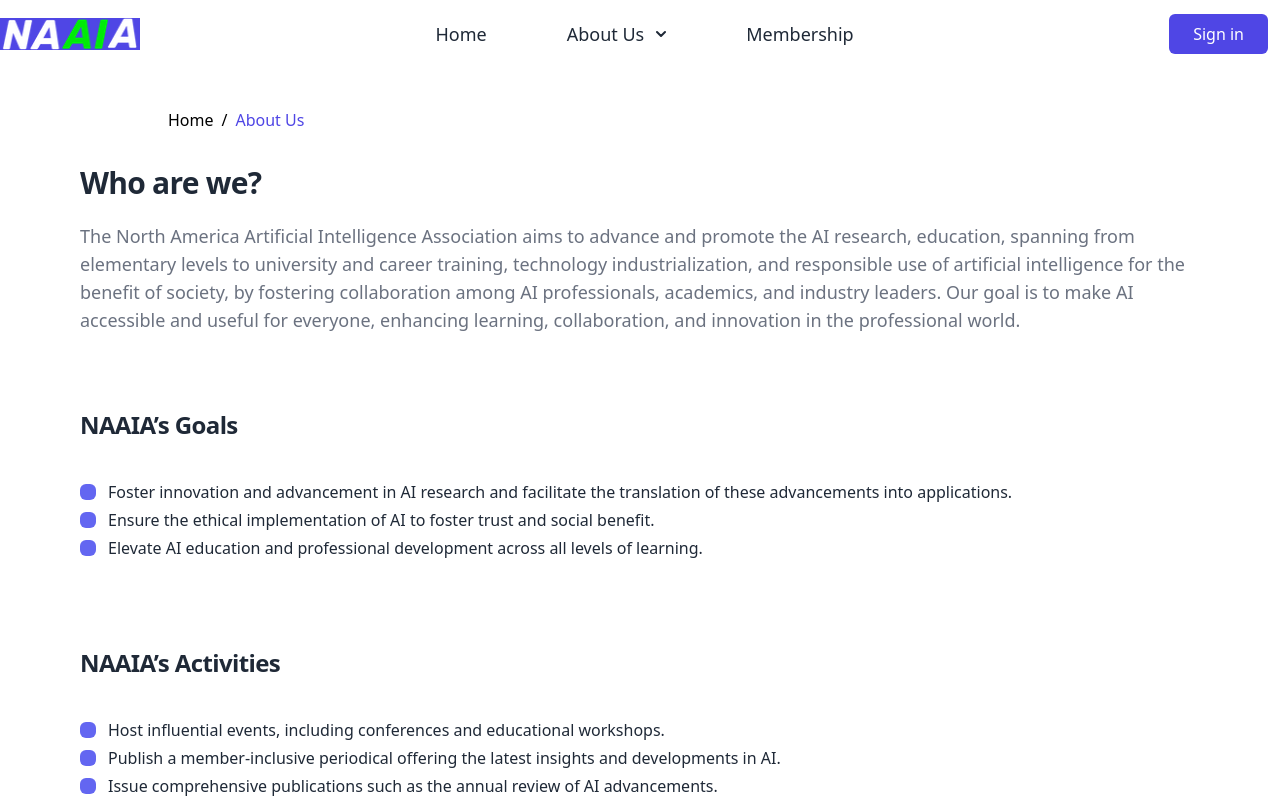
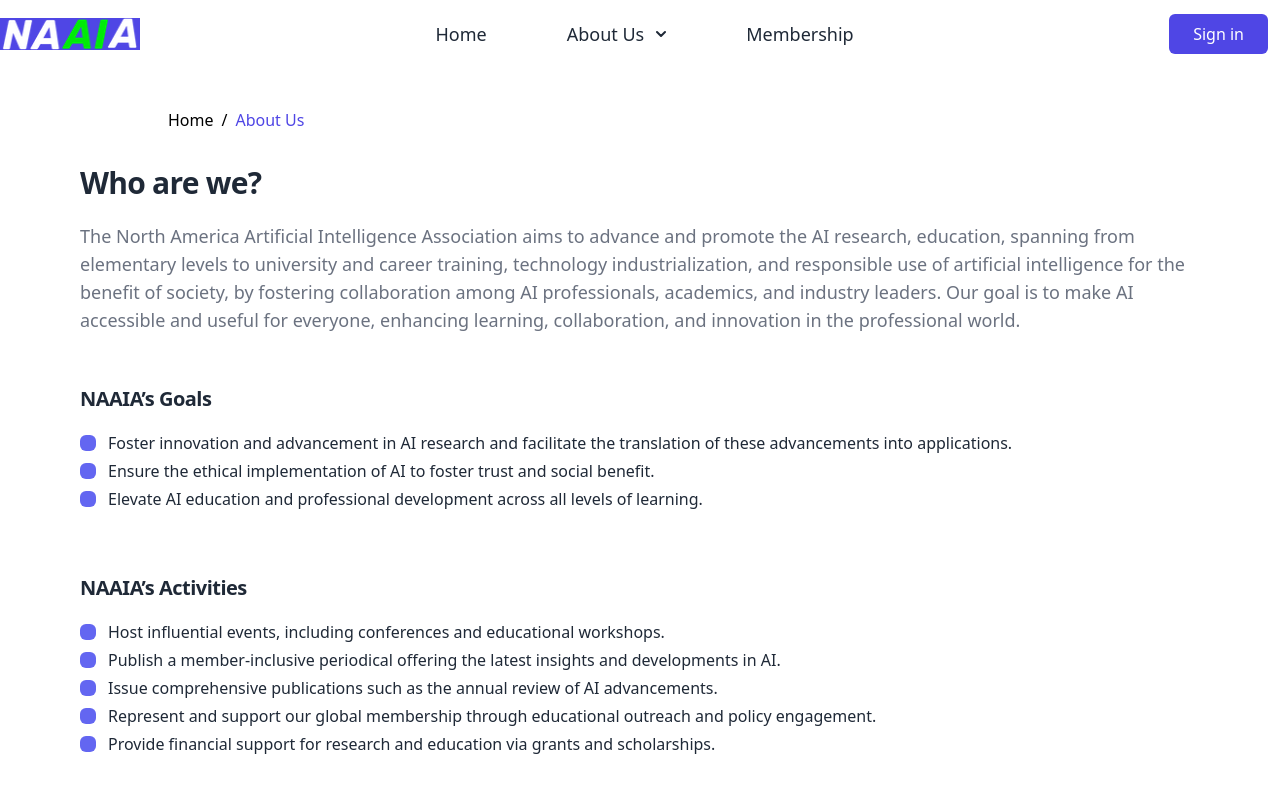
Before and after one commit to lily-sxy/naaia, a Next.js app: page /about-us in a window 1280 px wide. Shown: the top 800 px of the page. Built offline with nearby package versions, Linux system fonts and the light colour scheme.

Commit message:
modified

```diff
--- a/app/layout.js
+++ b/app/layout.js
@@ -13,7 +13,7 @@ export const metadata = {
     return (
       <html lang="en">
        <body>
-        <Navbar />
+        <Navbar/>
         <Breadcrumb
           homeElement={"Home"}
           separator={<span> / </span>}
--- a/components/content.js
+++ b/components/content.js
@@ -7,19 +7,19 @@ const Contents = (props) => {
   const { data } = props;
   return (
     <>
-      <Container className="flex flex-wrap mt-1 mb-1 lg:gap-5 lg:flex-nowrap">
+      <Container className="flex flex-wrap lg:flex-nowrap">
 
           <div>
-            <div className="flex flex-col w-full mt-2">
-              <h3 className="max-w-2xl mt-3 text-2xl font-bold leading-snug tracking-tight text-gray-800 lg:leading-tight lg:text-2xl">
+            <div className="flex flex-col w-full">
+              <h3 className="max-w-2xl text-2xl font-bold leading-normal tracking-tight text-gray-800 lg:leading-tight lg:text-xl">
                 {data.title}
               </h3>
-              <p className="max-w-2xl py-4 text-lg leading-normal text-gray-500 lg:text-xl xl:text-xl">
+              <p className="max-w-2xl py-2 text-lg leading-normal text-gray-500 lg:text-xl xl:text-xl">
                 {data.desc}
               </p>
             </div>
 
-            <div className="w-full mt-2">
+            <div className="w-full">
               {data.bullets.map((item, index) => (
                 <Content key={index} title={item.title} icon={item.icon}>
                   {item.desc}
--- a/components/dropdown.js
+++ b/components/dropdown.js
@@ -29,7 +29,7 @@ export default function Dropdown(props) {
           className={`absolute top-18 z-30 w-[178px] min-h-[100px] inline-block text-left flex-col py-4 bg-white shadow-2xl rounded-md ${transClass}`}>
           {menuItems.map(item => (
             <Link
-              key={item.ruote}
+              key={item.route}
               className="hover:bg-indigo-100 hover:text-indigo-600 px-10 py-1"
               href={item?.route || ""}
               onClick={toggle}
```
